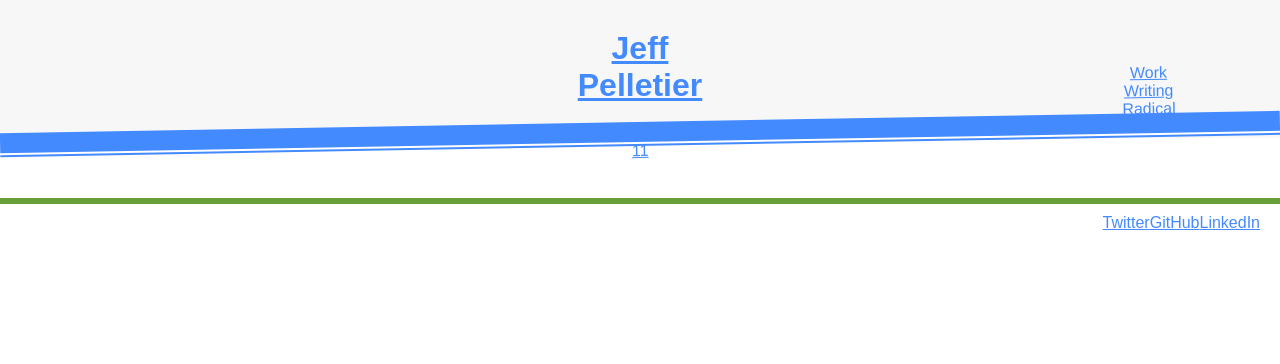
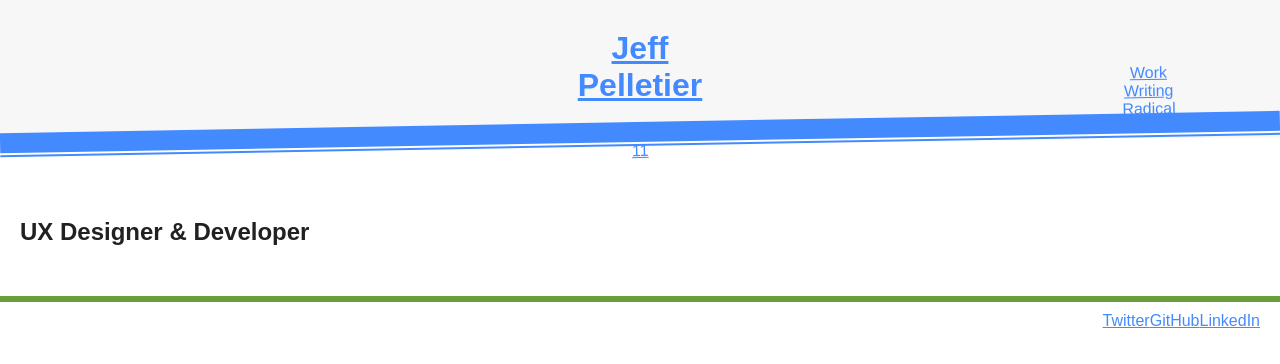
Before and after one commit to withinsight/jeffpelletier.me-gatsby, a Gatsby app: page / in a window 1280 px wide. Shown: the top 364 px of the page. Built offline with nearby package versions, Linux system fonts and the light colour scheme.

Commit message:
first component using props!

```diff
--- a/src/components/content.js
+++ b/src/components/content.js
@@ -1,5 +1,8 @@
 import React from "react"
+import styles from "./content.module.css"
 
-export default () => (
-    <section className="Content"></section>
+export default ({ children }) => (
+    <section className={styles.Content}>
+        {children}
+    </section>
 )
--- /dev/null
+++ b/src/components/content.module.css
@@ -0,0 +1,6 @@
+/* ----- Content Component ----- */
+
+.Content {
+    margin-bottom: 30px;
+    padding: 20px 20px 10px;
+}
--- /dev/null
+++ b/src/components/contentH2.js
@@ -0,0 +1,6 @@
+import React from "react"
+import style from "./contentH2.module.css"
+
+export default (props) => (
+    <h2 className={style.ContentH2}>{props.title}</h2>
+)
--- /dev/null
+++ b/src/components/contentH2.module.css
@@ -0,0 +1,6 @@
+/* ----- Content H2 Component ----- */
+
+.Content-h2 {
+    color: var(--text-secondary);
+    font-size: 3em;
+}
--- a/src/pages/index.js
+++ b/src/pages/index.js
@@ -1,8 +1,9 @@
 import React from "react"
 import Layout from "../components/layout"
+import ContentH2 from "../components/contentH2"
 
 export default () => (
     <Layout>
-        Index
+        <ContentH2 title="UX Designer &amp; Developer" />
     </Layout>
 )
--- a/src/pages/work.js
+++ b/src/pages/work.js
@@ -1,8 +1,9 @@
 import React from "react"
 import Layout from "../components/layout"
+import ContentH2 from "../components/contenth2"
 
 export default () => (
     <Layout>
-        Work
+        <ContentH2 title="Work" />
     </Layout>
 )
```
